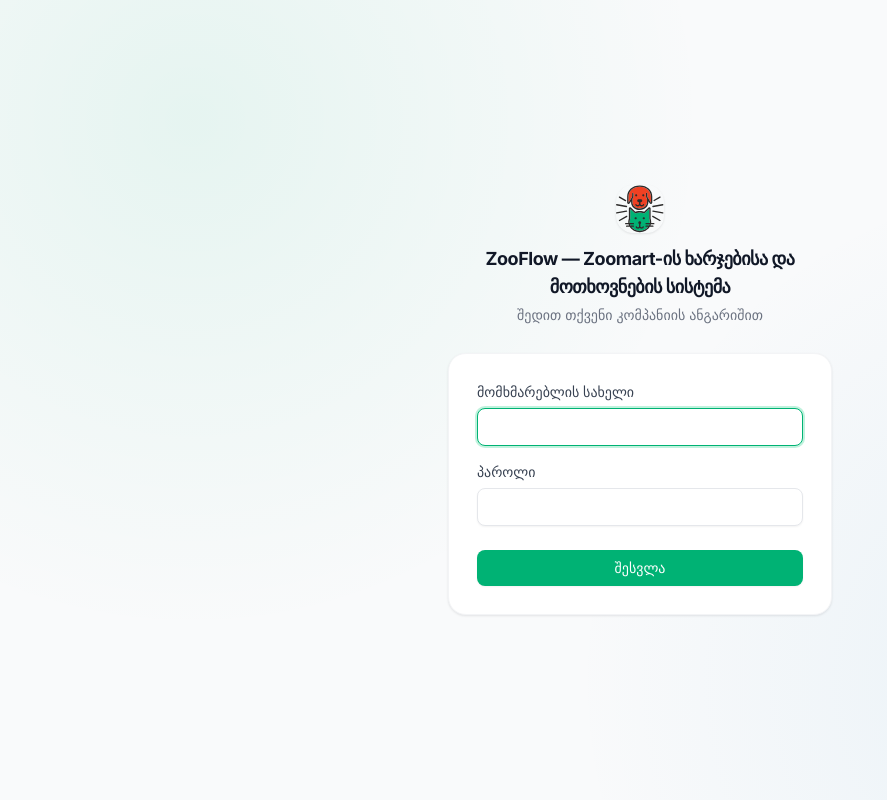
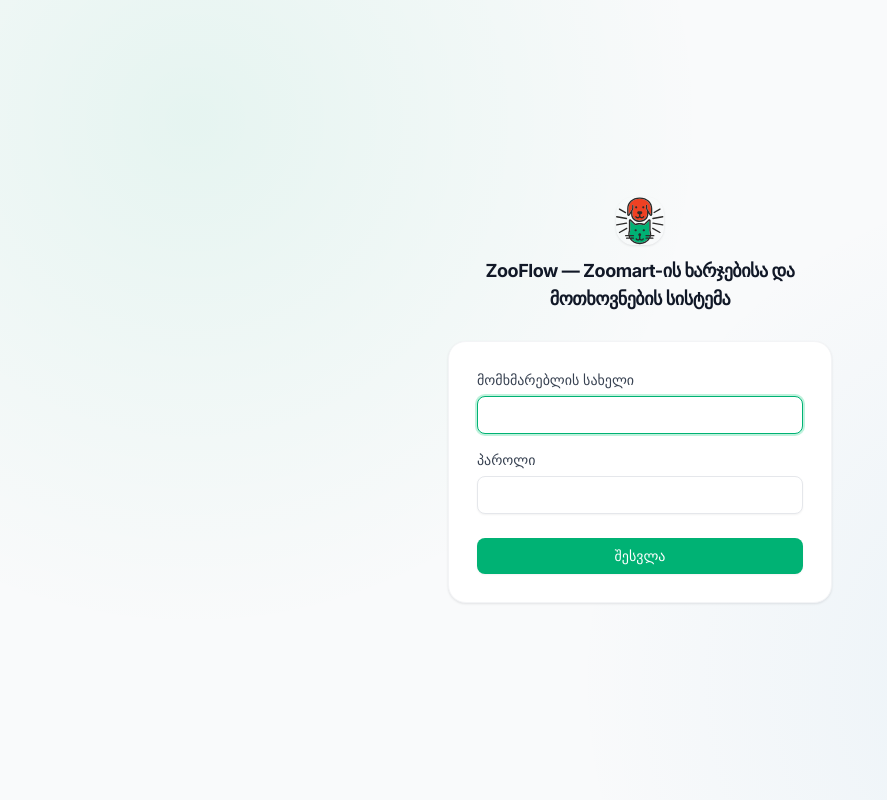
Before and after one commit to digitalzoomart-create/zoomart-approval-test, a Django app: page /login/ in a window 1280 px wide. Shown: the whole page, without its empty margins (0-887 px from the left). Run offline with Django 5.2, Linux system fonts and the light colour scheme.

Commit message:
Remove login page subtitle text
Drops "შედით თქვენი კომპანიის ანგარიშით" under the ZooFlow heading
on the login page, per GIO's screenshot request.

Co-Authored-By: Claude Sonnet 5 <noreply@anthropic.com>
Claude-Session: https://claude.ai/code/session_01JVhXnG9u1VGpsHmWnCZaAy

```diff
--- a/templates/registration/login.html
+++ b/templates/registration/login.html
@@ -7,7 +7,6 @@
     <div class="text-center mb-7">
       <img src="{% static 'img/zoomart-icon.svg' %}" class="h-12 w-12 mx-auto mb-3 rounded-2xl shadow-soft" alt="ZooFlow">
       <h1 class="text-lg font-bold tracking-tight">ZooFlow — Zoomart-ის ხარჯებისა და მოთხოვნების სისტემა</h1>
-      <p class="text-sm text-gray-500 mt-1">შედით თქვენი კომპანიის ანგარიშით</p>
     </div>
     <div class="card p-7">
       {% if form.errors %}
```
